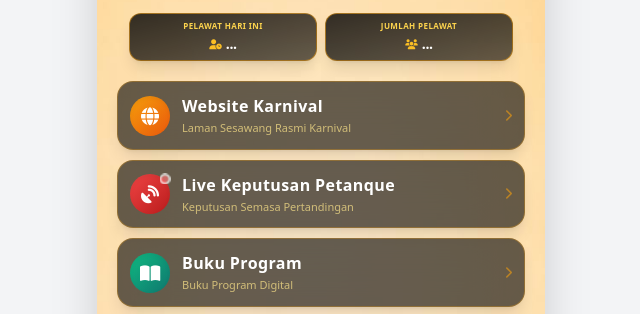
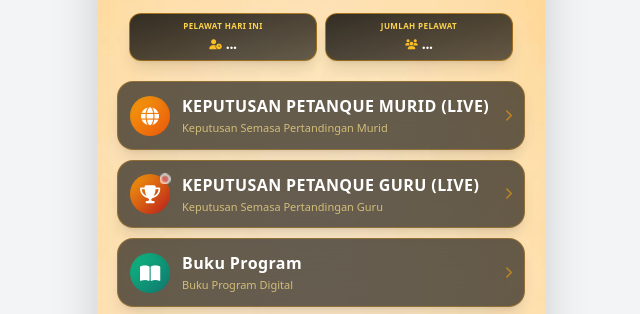
Before and after one commit to skpkmiri/mainpagespecco, a plain HTML site: page index.html in a window 1280 px wide. Shown: the part 216-530 px from the top of the page, without its empty margins (319-959 px from the left). Drawn offline with nearby package versions, Linux system fonts and the light colour scheme; no server answers.

Commit message:
Update index.html

```diff
--- a/index.html
+++ b/index.html
@@ -92,21 +92,21 @@
                         <i class="fas fa-globe text-lg"></i>
                     </div>
                     <div class="ml-3 flex-1">
-                        <h2 class="font-bold text-white text-base tracking-wide group-hover:text-amber-300 transition-colors">Website Karnival</h2>
-                        <p class="text-[11px] text-amber-200/70 mt-0.5">Laman Sesawang Rasmi Karnival</p>
+                        <h2 class="font-bold text-white text-base tracking-wide group-hover:text-amber-300 transition-colors">KEPUTUSAN PETANQUE MURID (LIVE)</h2>
+                        <p class="text-[11px] text-amber-200/70 mt-0.5">Keputusan Semasa Pertandingan Murid</p>
                     </div>
                     <i class="fas fa-chevron-right text-amber-500/60 text-xs group-hover:text-amber-400 group-hover:translate-x-1 transition-all"></i>
                 </a>
 
-                <!-- 2. Live Update Petanque -->
-                <a href="https://challonge.com/2k5aqusr" target="_blank" class="menu-item flex items-center p-3 bg-black/60 backdrop-blur-xl rounded-2xl shadow-lg border border-amber-500/30 hover:border-amber-400 hover:bg-black/80 group transition-all duration-300 animate-fade-in" style="animation-delay: 0.2s;">
-                    <div class="w-10 h-10 flex-shrink-0 bg-gradient-to-br from-red-500 to-red-700 rounded-full flex items-center justify-center text-white group-hover:scale-110 transition-transform shadow-inner relative">
-                        <i class="fas fa-satellite-dish text-lg"></i>
+                <!-- 2b. Keputusan Petanque Guru (Live) -->
+                <a href="https://challonge.com/4ntkgfms" target="_blank" class="menu-item flex items-center p-3 bg-black/60 backdrop-blur-xl rounded-2xl shadow-lg border border-amber-500/30 hover:border-amber-400 hover:bg-black/80 group transition-all duration-300 animate-fade-in" style="animation-delay: 0.25s;">
+                    <div class="w-10 h-10 flex-shrink-0 bg-gradient-to-br from-amber-500 to-red-700 rounded-full flex items-center justify-center text-white group-hover:scale-110 transition-transform shadow-inner relative">
+                        <i class="fas fa-trophy text-lg"></i>
                         <span class="absolute top-0 right-0 w-2.5 h-2.5 bg-red-400 border-2 border-white rounded-full animate-soft-pulse"></span>
                     </div>
                     <div class="ml-3 flex-1">
-                        <h2 class="font-bold text-white text-base tracking-wide group-hover:text-amber-300 transition-colors">Live Keputusan Petanque</h2>
-                        <p class="text-[11px] text-amber-200/70 mt-0.5">Keputusan Semasa Pertandingan</p>
+                        <h2 class="font-bold text-white text-base tracking-wide group-hover:text-amber-300 transition-colors">KEPUTUSAN PETANQUE GURU (LIVE)</h2>
+                        <p class="text-[11px] text-amber-200/70 mt-0.5">Keputusan Semasa Pertandingan Guru</p>
                     </div>
                     <i class="fas fa-chevron-right text-amber-500/60 text-xs group-hover:text-amber-400 group-hover:translate-x-1 transition-all"></i>
                 </a>
```
